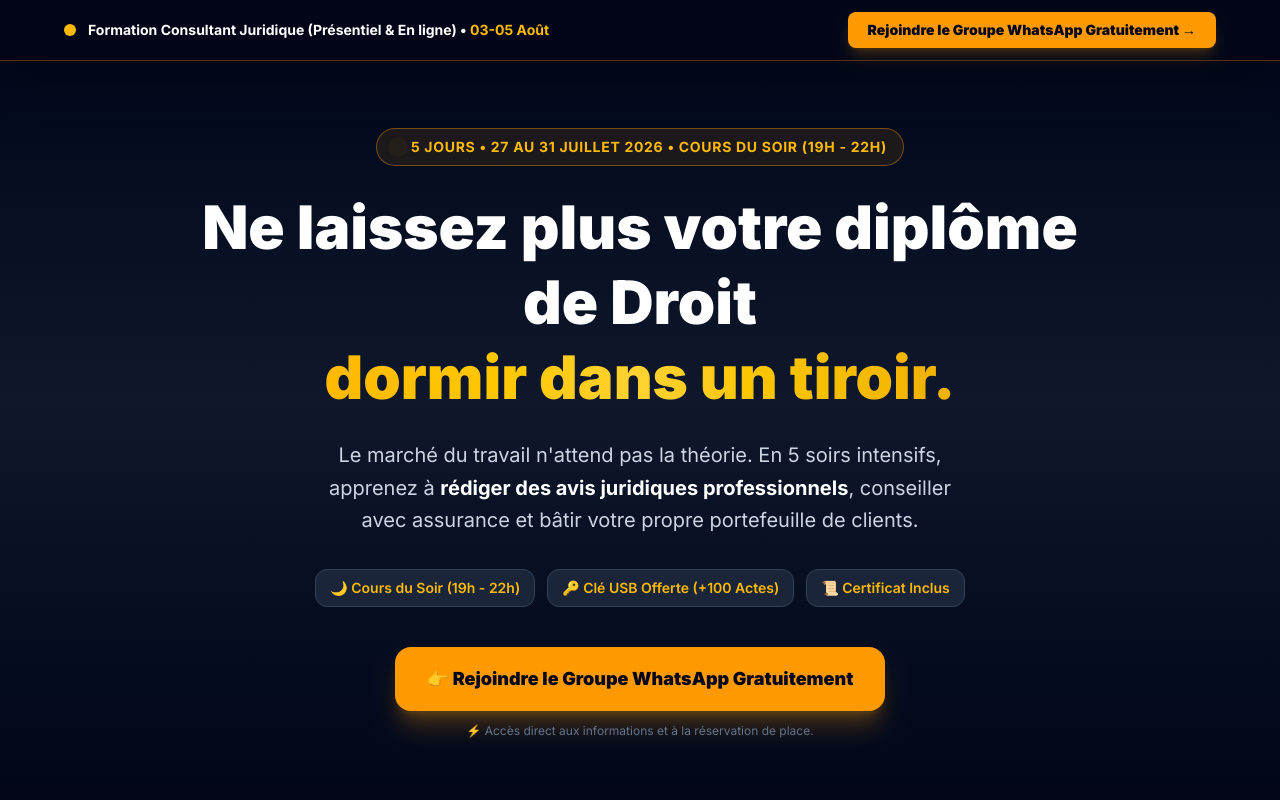
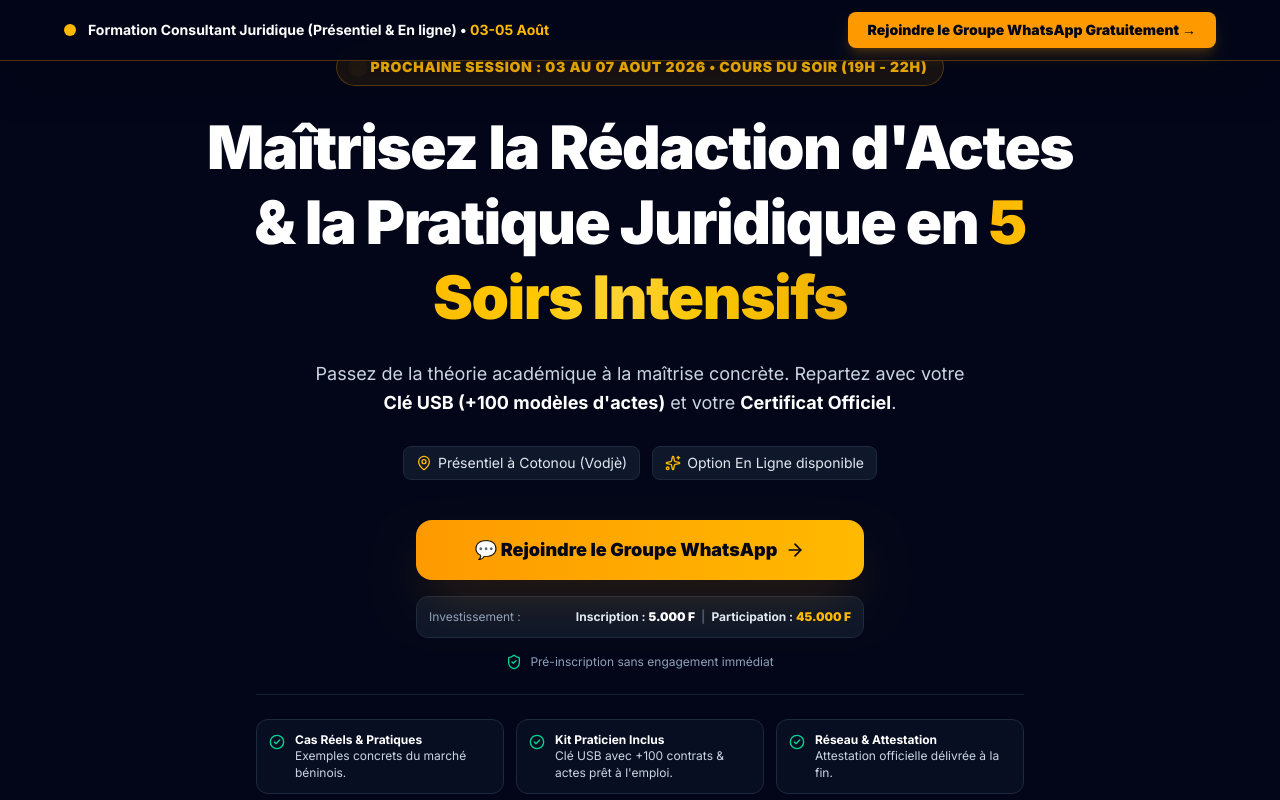
Before and after one commit to PATAWALA/Formation-Certifiante-Consultant-Juridique, a Next.js app: page / in a window 1280 px wide. Shown: the top 800 px of the page. Built offline with nearby package versions, Linux system fonts and the light colour scheme.

Commit message:
24 update

```diff
--- a/src/app/components/Hero.tsx
+++ b/src/app/components/Hero.tsx
@@ -1,52 +1,96 @@
+
+
 import React from 'react';
+import { ArrowRight, CheckCircle2, ShieldCheck, Sparkles, MapPin } from 'lucide-react';
 
 export default function Hero() {
   const WHATSAPP_GROUP_URL = "https://chat.whatsapp.com/DzaYb6Z5T0XLcct2UeeqDC";
 
   return (
-    <section className="relative pt-24 md:pt-32 pb-16 px-6 bg-gradient-to-b from-slate-950 via-slate-900 to-slate-950 text-white overflow-hidden">
-      <div className="max-w-4xl mx-auto text-center relative z-10">
+    <section className="relative pt-12 pb-8 px-4 max-w-5xl mx-auto text-center space-y-6">
 
-        {/* Badge d'urgence & Horaires */}
-        <div className="inline-flex items-center gap-2 bg-amber-500/10 border border-amber-500/40 px-4 py-2 rounded-full mb-6">
-          <span className="h-2.5 w-2.5 bg-amber-400 rounded-full animate-ping"></span>
-          <span className="text-amber-400 text-xs md:text-sm font-bold uppercase tracking-wider">
-            5 Jours • 27 au 31 Juillet 2026 • Cours du soir (19h - 22h)
+      {/* 1. BADGE D'URGENCE & DATES DÉCALÉES */}
+      <div className="inline-flex items-center gap-2 bg-amber-500/10 border border-amber-500/30 px-4 py-2 rounded-full backdrop-blur-md">
+        <span className="h-2.5 w-2.5 bg-amber-400 rounded-full animate-ping shrink-0"></span>
+        <span className="text-amber-400 text-xs sm:text-sm font-black uppercase tracking-wider">
+          Prochaine Session : 03 au 07 Août 2026 • Cours du Soir (19h - 22h)
         </span>
       </div>
 
-        {/* Titre choc émotionnel */}
-        <h1 className="text-3xl md:text-6xl font-black text-white leading-tight mb-6">
-          Ne laissez plus votre diplôme de Droit <br className="hidden md:block"/>
-          <span className="bg-gradient-to-r from-amber-400 via-amber-300 to-yellow-500 bg-clip-text text-transparent">
-            dormir dans un tiroir.
-          </span>
+      {/* 2. TITRE ACCROCHEUR (PRACTITIONER HOOK) */}
+      <h1 className="text-3xl sm:text-5xl md:text-6xl font-black text-white leading-tight tracking-tight max-w-4xl mx-auto">
+        Maîtrisez la Rédaction d'Actes & la Pratique Juridique en <span className="bg-gradient-to-r from-amber-400 via-amber-300 to-yellow-500 bg-clip-text text-transparent">5 Soirs Intensifs</span>
       </h1>
 
-        <p className="text-slate-300 text-base md:text-xl mb-8 max-w-2xl mx-auto leading-relaxed">
-          Le marché du travail n'attend pas la théorie. En 5 soirs intensifs, apprenez à <strong className="text-white">rédiger des avis juridiques professionnels</strong>, conseiller avec assurance et bâtir votre propre portefeuille de clients.
+      {/* 3. SOUS-TITRE DE VALEUR */}
+      <p className="text-slate-300 text-sm sm:text-lg leading-relaxed max-w-2xl mx-auto">
+        Passez de la théorie académique à la maîtrise concrète. Repartez avec votre <strong className="text-white">Clé USB (+100 modèles d'actes)</strong> et votre <strong className="text-white">Certificat Officiel</strong>.
       </p>
 
-        {/* Bonus irrésistibles */}
-        <div className="flex flex-wrap justify-center gap-3 text-xs md:text-sm font-semibold text-slate-300 mb-10">
-          <span className="bg-slate-800/90 px-3.5 py-2 rounded-xl border border-slate-700 text-amber-400">🌙 Cours du Soir (19h - 22h)</span>
-          <span className="bg-slate-800/90 px-3.5 py-2 rounded-xl border border-slate-700 text-amber-400">🔑 Clé USB Offerte (+100 Actes)</span>
-          <span className="bg-slate-800/90 px-3.5 py-2 rounded-xl border border-slate-700 text-amber-400">📜 Certificat Inclus</span>
+      {/* 4. LOCALISATION & FORMAT */}
+      <div className="flex flex-wrap items-center justify-center gap-3 text-xs sm:text-sm text-slate-400 pt-1">
+        <span className="flex items-center gap-1.5 bg-slate-900 border border-slate-800 px-3 py-1.5 rounded-lg text-slate-200">
+          <MapPin className="w-4 h-4 text-amber-400 shrink-0" />
+          <span>Présentiel à Cotonou (Vodjè)</span>
+        </span>
+        <span className="flex items-center gap-1.5 bg-slate-900 border border-slate-800 px-3 py-1.5 rounded-lg text-slate-200">
+          <Sparkles className="w-4 h-4 text-amber-400 shrink-0" />
+          <span>Option En Ligne disponible</span>
+        </span>
       </div>
 
-        {/* CTA Ultime */}
-        <div className="flex flex-col sm:flex-row gap-4 justify-center items-center">
+      {/* 5. BLOC CTA & ANCRAGE TARIF (5.000 + 45.000) */}
+      <div className="pt-4 max-w-md mx-auto space-y-4">
         <a
           href={WHATSAPP_GROUP_URL}
           target="_blank"
           rel="noopener noreferrer"
-            className="w-full sm:w-auto bg-amber-500 hover:bg-amber-400 text-slate-950 font-black px-8 py-4.5 rounded-2xl text-lg transition-all transform hover:scale-105 shadow-xl shadow-amber-500/25"
+          className="inline-flex items-center justify-center gap-2 bg-gradient-to-r from-amber-500 to-amber-400 hover:from-amber-400 hover:to-amber-300 text-slate-950 font-black px-8 py-4 rounded-2xl text-base sm:text-lg transition shadow-2xl shadow-amber-500/20 active:scale-95 w-full"
         >
-            👉 Rejoindre le Groupe WhatsApp Gratuitement
+          <span>💬 Rejoindre le Groupe WhatsApp</span>
+          <ArrowRight className="w-5 h-5" />
         </a>
+
+        {/* Détail du tarif sous le bouton principal */}
+        <div className="bg-slate-900/90 border border-slate-800 rounded-xl p-3 flex items-center justify-between text-xs">
+          <span className="text-slate-400">Investissement :</span>
+          <div className="font-bold text-slate-200">
+            <span>Inscription : <strong className="text-white">5.000 F</strong></span>
+            <span className="mx-1.5 text-slate-600">|</span>
+            <span>Participation : <strong className="text-amber-400">45.000 F</strong></span>
           </div>
-        <p className="text-slate-500 text-xs mt-3">⚡ Accès direct aux informations et à la réservation de place.</p>
         </div>
+
+        <div className="flex items-center justify-center gap-2 text-xs text-slate-400">
+          <ShieldCheck className="w-4 h-4 text-emerald-400 shrink-0" />
+          <span>Pré-inscription sans engagement immédiat</span>
+        </div>
+      </div>
+
+      {/* 6. TROIS ARGUMENTS FLASH */}
+      <div className="grid grid-cols-1 sm:grid-cols-3 gap-3 pt-6 border-t border-slate-800/80 max-w-3xl mx-auto text-left">
+        <div className="flex items-start gap-2.5 bg-slate-900/50 p-3 rounded-xl border border-slate-800">
+          <CheckCircle2 className="w-4 h-4 text-emerald-400 shrink-0 mt-0.5" />
+          <p className="text-xs text-slate-300 leading-snug">
+            <strong className="text-white block">Cas Réels & Pratiques</strong> Exemples concrets du marché béninois.
+          </p>
+        </div>
+
+        <div className="flex items-start gap-2.5 bg-slate-900/50 p-3 rounded-xl border border-slate-800">
+          <CheckCircle2 className="w-4 h-4 text-emerald-400 shrink-0 mt-0.5" />
+          <p className="text-xs text-slate-300 leading-snug">
+            <strong className="text-white block">Kit Praticien Inclus</strong> Clé USB avec +100 contrats & actes prêt à l'emploi.
+          </p>
+        </div>
+
+        <div className="flex items-start gap-2.5 bg-slate-900/50 p-3 rounded-xl border border-slate-800">
+          <CheckCircle2 className="w-4 h-4 text-emerald-400 shrink-0 mt-0.5" />
+          <p className="text-xs text-slate-300 leading-snug">
+            <strong className="text-white block">Réseau & Attestation</strong> Attestation officielle délivrée à la fin.
+          </p>
+        </div>
+      </div>
+
     </section>
   );
 }
--- a/src/app/components/Pricing.tsx
+++ b/src/app/components/Pricing.tsx
@@ -8,7 +8,7 @@
     <section className="py-12 px-4 max-w-4xl mx-auto">
       <div className="bg-gradient-to-b from-slate-900 to-slate-950 border-2 border-amber-500/40 rounded-3xl p-6 sm:p-10 shadow-2xl relative overflow-hidden">
 
-        {/* Badge Flottant */}
+        {/* BADGE DE RARETÉ */}
         <div className="absolute top-0 right-0 bg-amber-500 text-slate-950 font-black text-[10px] sm:text-xs px-4 py-1.5 rounded-bl-xl uppercase tracking-wider">
           Places Limitées en Salle
         </div>
@@ -25,14 +25,14 @@
           </p>
         </div>
 
-        {/* GRILLE DES DÉTAILS D'ORGANISATION */}
+        {/* 1. GRILLE D'ORGANISATION (DATES & HEURES CORRIGÉES) */}
         <div className="grid grid-cols-1 md:grid-cols-3 gap-4 mb-8">
 
           {/* Horaires */}
           <div className="bg-slate-950/80 p-5 rounded-2xl border border-slate-800 text-center space-y-2">
             <Clock className="w-6 h-6 text-amber-400 mx-auto" />
             <h4 className="font-bold text-sm text-white">Dates & Horaires</h4>
-            <p className="text-xs text-amber-400 font-extrabold">27 au 31 Juillet 2026</p>
+            <p className="text-xs text-amber-400 font-extrabold">3 au 7 Août 2026</p>
             <p className="text-[11px] text-slate-400">5 Soirs d'Immersion • 19h00 - 22h00</p>
           </div>
 
@@ -54,49 +54,57 @@
 
         </div>
 
-        {/* L'ANCRAGE DE VALEUR DU PRIX - MISE À JOUR ICI */}
+        {/* 2. BLOC DE TARIFICATION CLAIR (INSCRIPTION + PARTICIPATION) */}
         <div className="bg-slate-950 p-6 rounded-2xl border border-amber-500/30 mb-8 space-y-4">
           <div className="text-center">
-            <p className="text-xs text-slate-400 uppercase tracking-widest mb-2">Valeur totale du Pack : <span className="line-through text-slate-500">150 000 FCFA</span></p>
+            <p className="text-xs text-slate-400 uppercase tracking-widest mb-2">
+              Valeur totale du Pack Praticien : <span className="line-through text-slate-500">150 000 FCFA</span>
+            </p>
 
-            <div className="flex flex-col sm:flex-row items-center justify-center gap-4 mt-2">
-              <div className="bg-slate-900 border border-slate-700 rounded-xl p-3 w-full sm:w-auto">
-                <p className="text-[11px] text-slate-400 uppercase font-bold">Frais d'inscription</p>
-                <p className="text-xl font-black text-white">5 000 FCFA</p>
+            {/* Découpage des frais */}
+            <div className="flex flex-col sm:flex-row items-center justify-center gap-3 mt-3">
+
+              <div className="bg-slate-900 border border-slate-700 rounded-xl p-3.5 w-full sm:w-auto min-w-[160px]">
+                <p className="text-[10px] text-slate-400 uppercase font-bold tracking-wider">Frais d'inscription</p>
+                <p className="text-2xl font-black text-white">5 000 <span className="text-xs font-normal text-slate-400">FCFA</span></p>
               </div>
-              <span className="text-amber-500 font-black hidden sm:block">+</span>
-              <div className="bg-slate-900 border border-amber-500/50 rounded-xl p-3 w-full sm:w-auto shadow-lg shadow-amber-500/10">
-                <p className="text-[11px] text-amber-400 uppercase font-bold">Frais de participation</p>
-                <p className="text-xl font-black text-amber-400">45 000 FCFA</p>
+
+              <span className="text-amber-500 font-black text-xl hidden sm:block">+</span>
+
+              <div className="bg-slate-900 border border-amber-500/50 rounded-xl p-3.5 w-full sm:w-auto min-w-[180px] shadow-lg shadow-amber-500/10">
+                <p className="text-[10px] text-amber-400 uppercase font-bold tracking-wider">Frais de participation</p>
+                <p className="text-2xl font-black text-amber-400">45 000 <span className="text-xs font-normal text-amber-300">FCFA</span></p>
               </div>
+
             </div>
 
             <p className="text-[12px] text-slate-400 mt-4 max-w-lg mx-auto">
-              Rejoignez le groupe WhatsApp gratuitement pour valider votre pré-inscription. Les modalités de règlement vous seront communiquées à l'intérieur.
+              Rejoignez le groupe WhatsApp pour valider votre pré-inscription. Les modalités de règlement détaillées vous y seront transmises.
             </p>
           </div>
 
-          <div className="grid grid-cols-1 sm:grid-cols-2 gap-2 text-xs text-slate-300 pt-4 border-t border-slate-900 mt-4">
+          {/* Ce qui est inclus */}
+          <div className="grid grid-cols-1 sm:grid-cols-2 gap-2.5 text-xs text-slate-300 pt-4 border-t border-slate-900 mt-4">
             <div className="flex items-center gap-2">
               <CheckCircle2 className="w-4 h-4 text-emerald-400 shrink-0" />
-              <span>Accès aux 15h d'atelier pratique</span>
+              <span>Accès aux 15 heures d'ateliers pratiques intensifs</span>
             </div>
             <div className="flex items-center gap-2">
               <CheckCircle2 className="w-4 h-4 text-emerald-400 shrink-0" />
-              <span>Clé USB contenant les modèles d'actes</span>
+              <span>Clé USB offerte contenant plus de 100 modèles d'actes</span>
             </div>
             <div className="flex items-center gap-2">
               <CheckCircle2 className="w-4 h-4 text-emerald-400 shrink-0" />
-              <span>Certificat Officiel du CIAJ</span>
+              <span>Certificat Officiel délivré par le CIAJ</span>
             </div>
             <div className="flex items-center gap-2">
               <CheckCircle2 className="w-4 h-4 text-emerald-400 shrink-0" />
-              <span>Accès au Réseau Privé des Participants</span>
+              <span>Intégration au réseau privé des juristes & praticiens</span>
             </div>
           </div>
         </div>
 
-        {/* BOUTON D'ACTION PRINCIPAL */}
+        {/* 3. CTA VERS LE GROUPE WHATSAPP */}
         <div className="text-center space-y-3">
           <a
             href={WHATSAPP_GROUP_URL}
@@ -110,7 +118,7 @@
 
           <div className="flex items-center justify-center gap-2 text-xs text-slate-400">
             <ShieldCheck className="w-4 h-4 text-emerald-400" />
-            <span>Intégration du groupe WhatsApp 100% gratuite et sans engagement immédiat</span>
+            <span>Accès au groupe 100% gratuit • Sans engagement immédiat</span>
           </div>
         </div>
 
```
Lines whose indentation alone changed are shown as unchanged.
